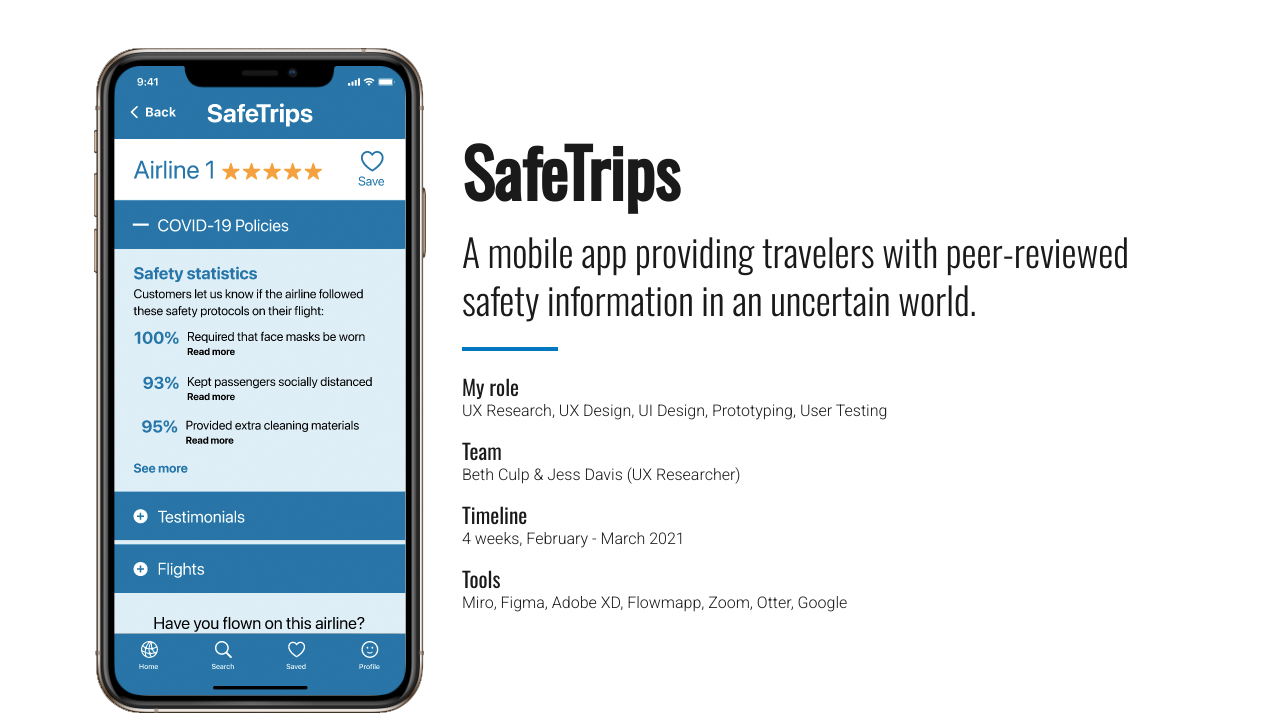
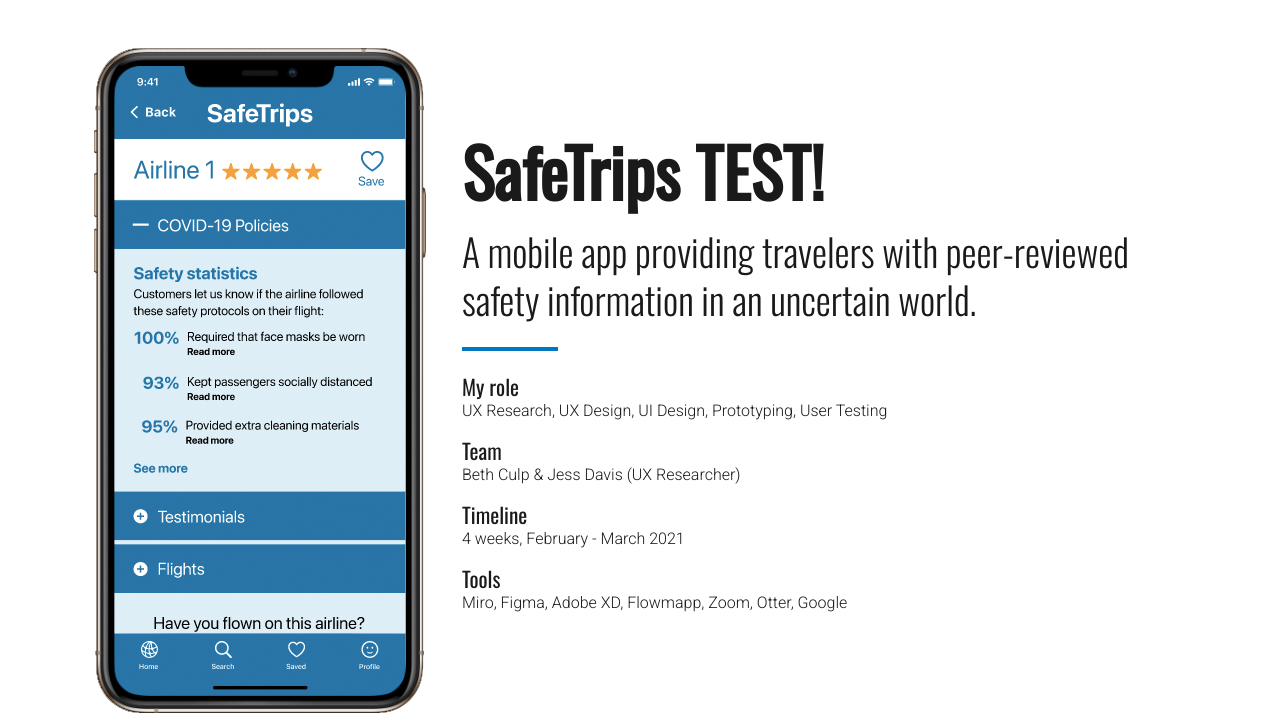
Before and after one commit to bethculp/portfolio_HW_20, a PHP site: page /safetrips in a window 1280 px wide. Shown: the part 111-824 px from the top of the page. Run offline with PHP 8.4, Linux system fonts and the light colour scheme; some libraries are stand-ins or nearby versions.

Commit message:
test on safetrips

```diff
--- a/safetrips/index.php
+++ b/safetrips/index.php
@@ -23,7 +23,7 @@
                     </div>
                     <div class="col-md-8">
                         <div class="content animate__animated animate__fadeInRight">
-                            <h1>SafeTrips</h1>
+                            <h1>SafeTrips TEST!</h1>
                             <h2>A mobile app providing travelers with peer-reviewed safety information in an uncertain world.</h2>
                             <ul class="details">
                                 <li>
```
